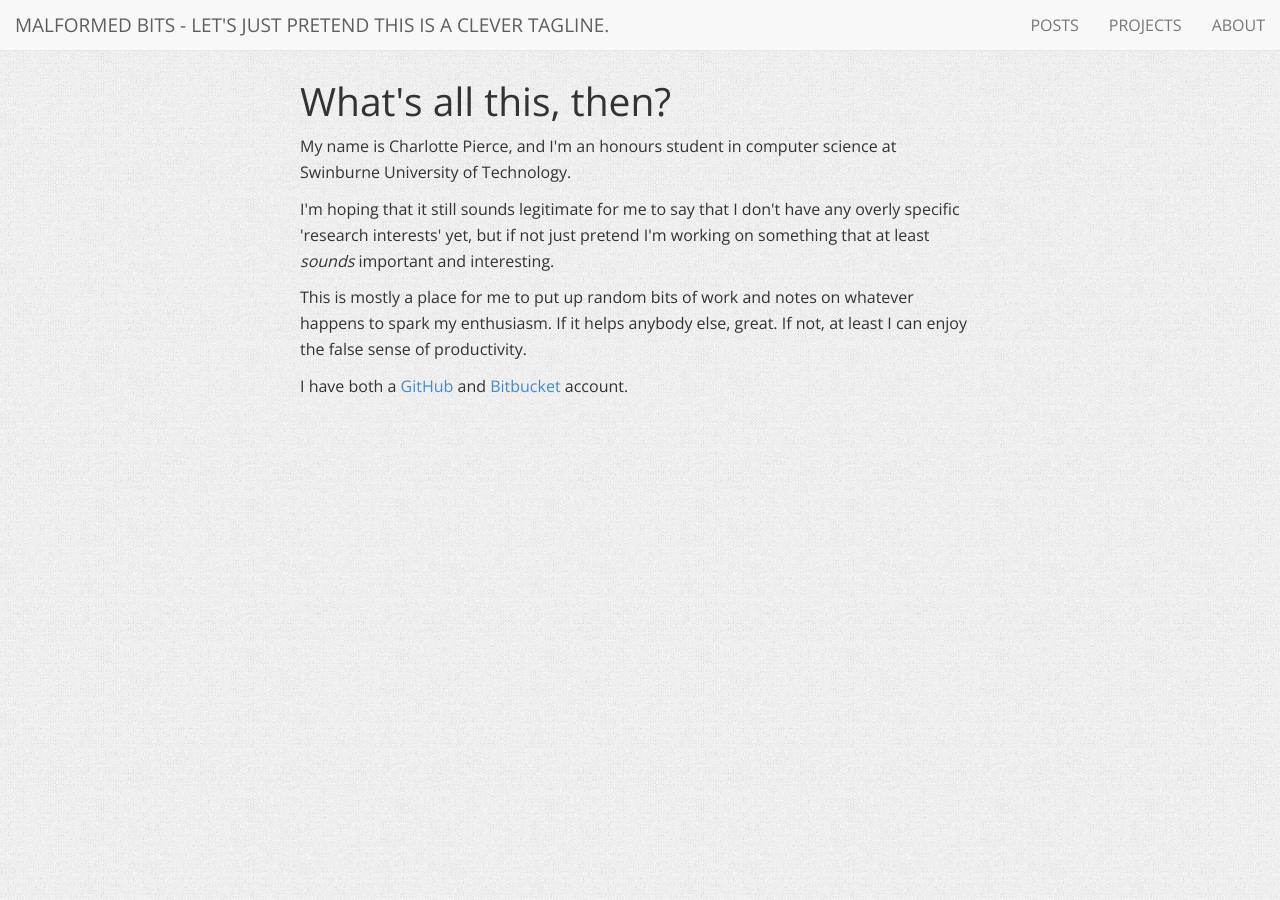
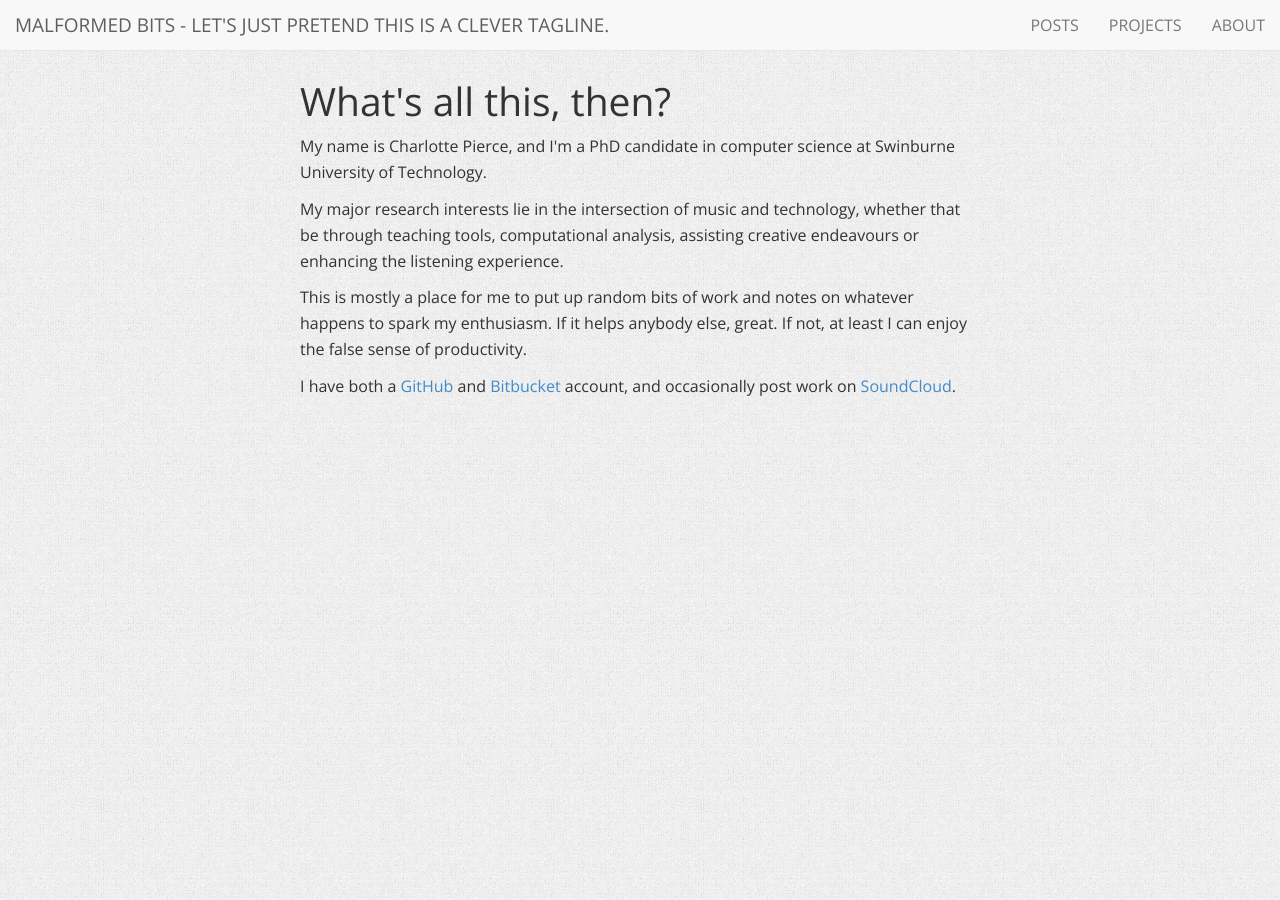
Before and after one commit to charlottepierce/charlottepierce.github.com, a Jekyll site: the page built from about.html, in a window 1280 px wide. Built offline with Jekyll 4.4.1, drawn with Linux system fonts in a browser that asks for light colours; nearby versions of some CDN libraries.

Commit message:
Updated about page.
Signed-off-by: Charlotte Pierce <charlotte@malformed-bits.com>

```diff
--- a/about.html
+++ b/about.html
@@ -6,10 +6,10 @@ title: Malformed Bits
 <section class="content">
 	<h1>What's all this, then?</h1>
 	<p>
-	My name is Charlotte Pierce, and I'm an honours student in computer science at Swinburne University of Technology.
+	My name is Charlotte Pierce, and I'm a PhD candidate in computer science at Swinburne University of Technology.
 	</p>
 	<p>
-	I'm hoping that it still sounds legitimate for me to say that I don't have any overly specific 'research interests' yet, but if not just pretend I'm working on something that at least <i>sounds</i> important and interesting.
+	My major research interests lie in the intersection of music and technology, whether that be through teaching tools, computational analysis, assisting creative endeavours or enhancing the listening experience.
 	</p>
 	<p>
 	This is mostly a place for me to put up random bits of work and notes on whatever happens to spark my enthusiasm.
@@ -17,6 +17,6 @@ title: Malformed Bits
 	If not, at least I can enjoy the false sense of productivity.
 	</p>
 	<p>
-	I have both a <a href="https://github.com/charlottepierce/">GitHub</a> and <a href="https://bitbucket.org/charlottepierce/">Bitbucket</a> account.
+	I have both a <a href="https://github.com/charlottepierce/">GitHub</a> and <a href="https://bitbucket.org/charlottepierce/">Bitbucket</a> account, and occasionally post work on <a href="https://soundcloud.com/marginalium">SoundCloud</a>.
 	</p>
 </section>
```
